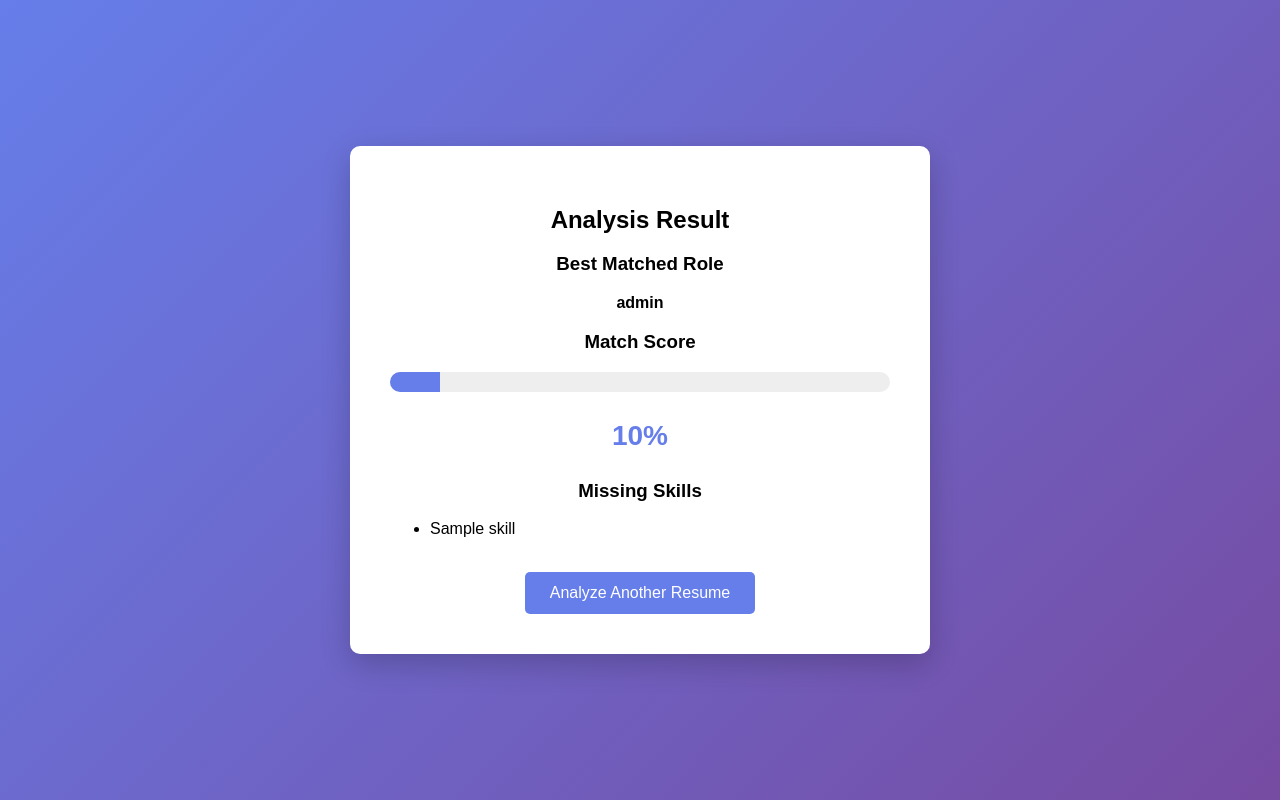
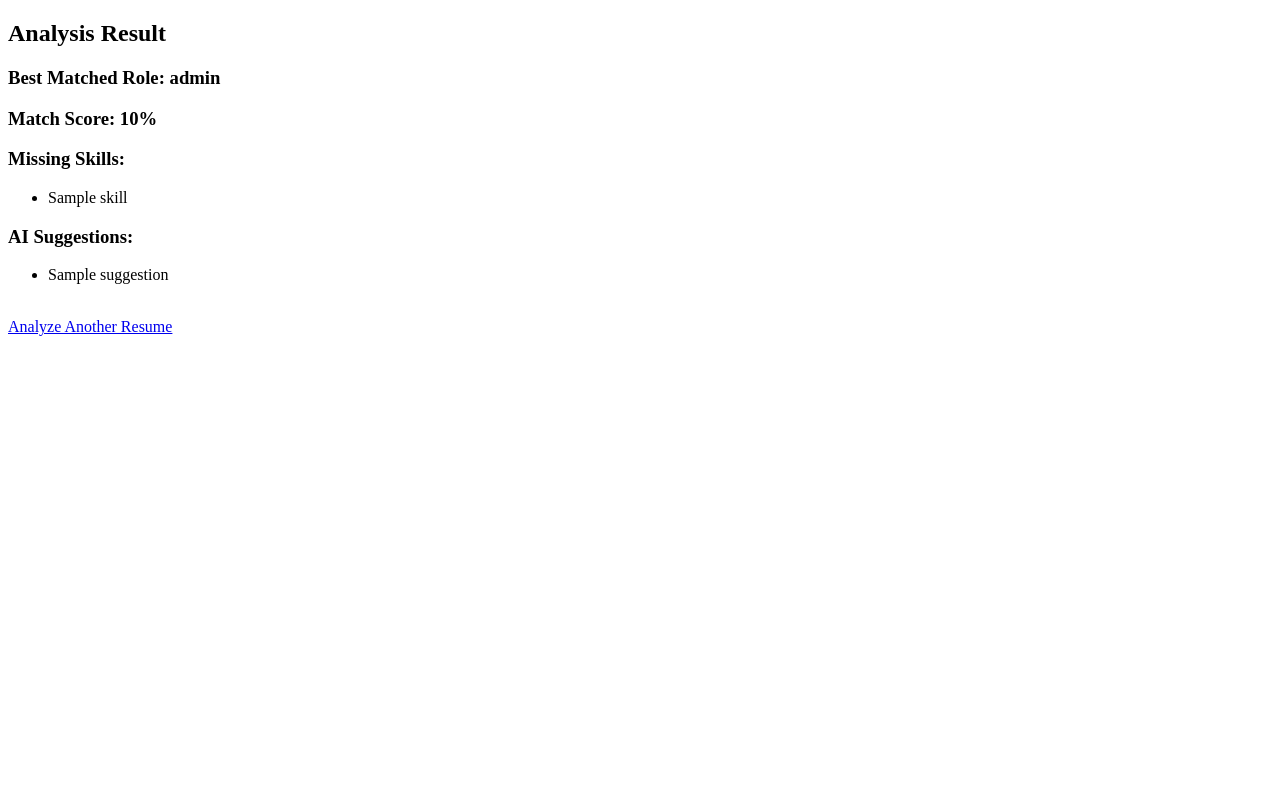
Before and after one commit to sdeepaknetha/ai-resume-analyzer, a Flask app: template templates/result.html in a window 1280 px wide. Run offline with Flask 3, Linux system fonts and the light colour scheme; the template is opened without the code that fills it: most values are stand-ins (such as "Sample title", 1, 10 or a date in 2020).

Commit message:
Update result.html

```diff
--- a/templates/result.html
+++ b/templates/result.html
@@ -2,103 +2,35 @@
 <html>
 <head>
 <title>Analysis Result</title>
-
-<style>
-
-body{
-font-family: Arial;
-background: linear-gradient(135deg,#667eea,#764ba2);
-height:100vh;
-display:flex;
-justify-content:center;
-align-items:center;
-margin:0;
-}
-
-.container{
-background:white;
-padding:40px;
-border-radius:10px;
-box-shadow:0px 10px 30px rgba(0,0,0,0.2);
-text-align:center;
-width:500px;
-}
-
-.score{
-font-size:28px;
-font-weight:bold;
-color:#667eea;
-}
-
-.progress{
-width:100%;
-background:#eee;
-border-radius:10px;
-overflow:hidden;
-margin:15px 0;
-}
-
-.progress-bar{
-height:20px;
-background:#667eea;
-width:{{score}}%;
-}
-
-ul{
-text-align:left;
-}
-
-button{
-background:#667eea;
-color:white;
-border:none;
-padding:12px 25px;
-font-size:16px;
-border-radius:5px;
-cursor:pointer;
-}
-
-button:hover{
-background:#5a67d8;
-}
-
-</style>
-
 </head>
 
 <body>
 
-<div class="container">
-
 <h2>Analysis Result</h2>
 
-<h3>Best Matched Role</h3>
+<h3>Best Matched Role: {{ role }}</h3>
 
-<p><b>{{ role }}</b></p>
+<h3>Match Score: {{ score }}%</h3>
 
-<h3>Match Score</h3>
-
-<div class="progress">
-<div class="progress-bar"></div>
-</div>
-
-<p class="score">{{ score }}%</p>
-
-<h3>Missing Skills</h3>
+<h3>Missing Skills:</h3>
 
 <ul>
-
 {% for skill in missing %}
 <li>{{ skill }}</li>
 {% endfor %}
+</ul>
 
+<h3>AI Suggestions:</h3>
+
+<ul>
+{% for s in suggestions %}
+<li>{{ s }}</li>
+{% endfor %}
 </ul>
 
 <br>
 
-<a href="/"><button>Analyze Another Resume</button></a>
-
-</div>
+<a href="/">Analyze Another Resume</a>
 
 </body>
 </html>
```
